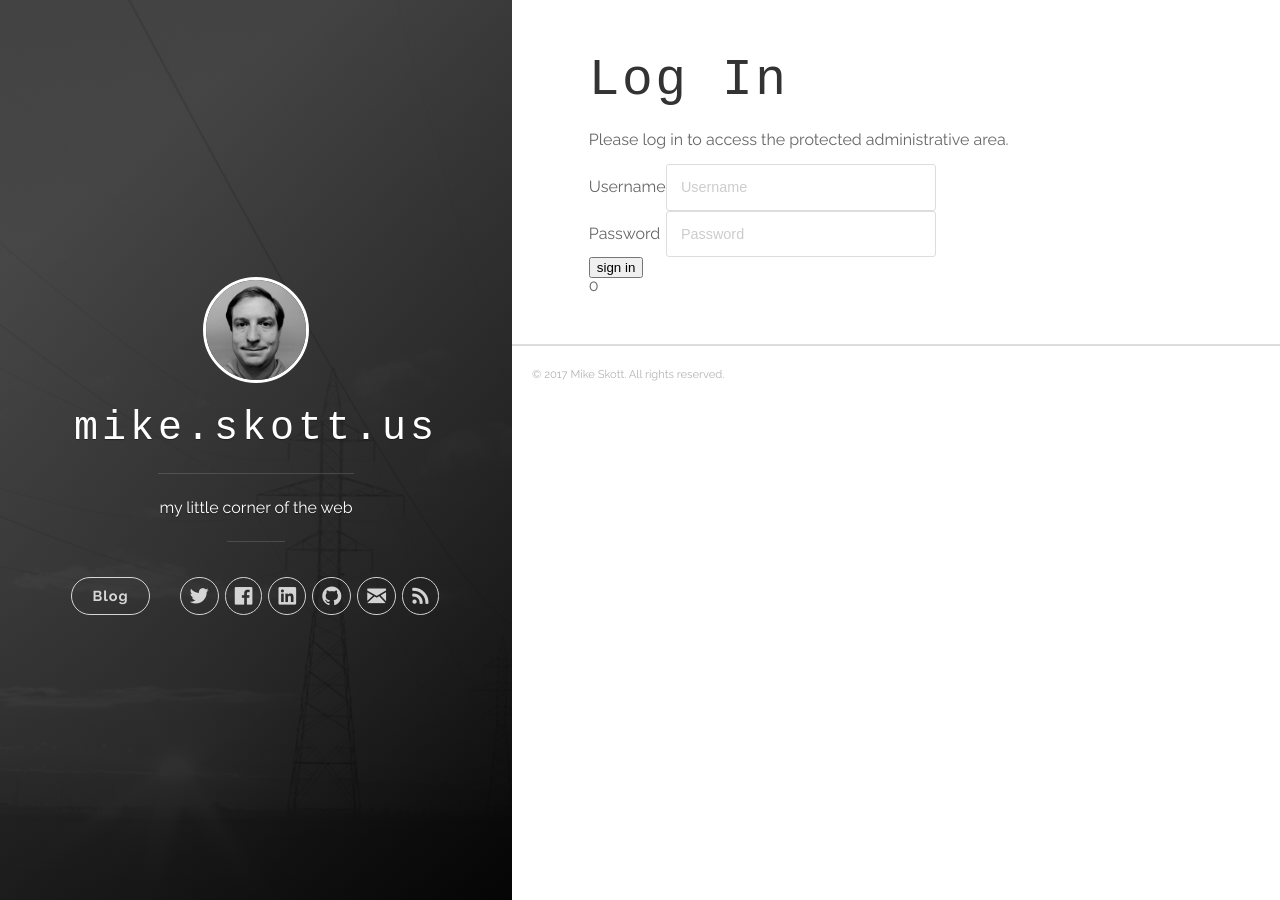
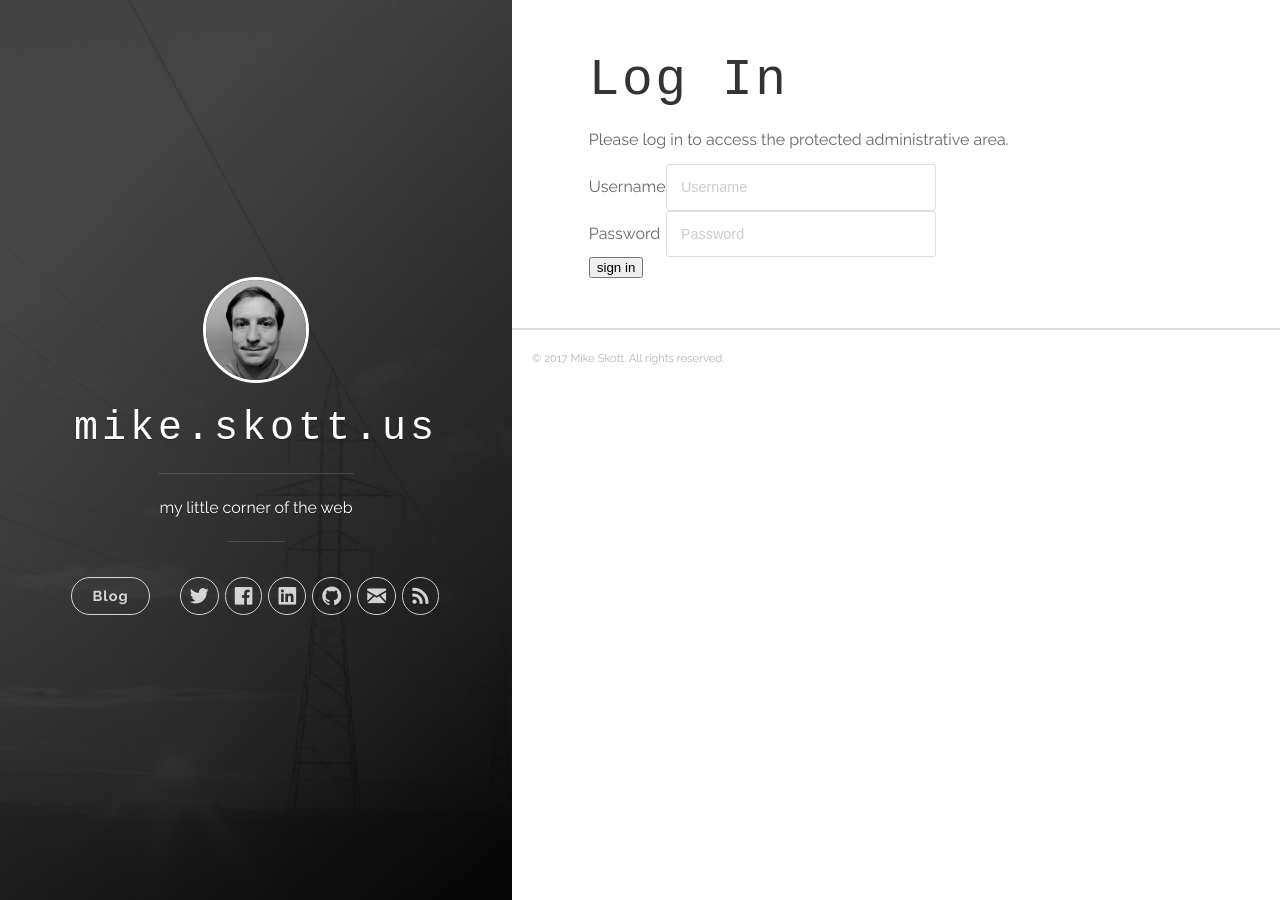
Before and after one commit to maskott/mike.skott.us, a Jekyll site: the page built from login/index.html, in a window 1280 px wide. Built offline with Jekyll 4.4.1, drawn with Linux system fonts in a browser that asks for light colours; nearby versions of some CDN libraries; some web fonts are replaced.

Commit message:
more work on ajax auth

```diff
--- a/login/index.html
+++ b/login/index.html
@@ -22,8 +22,6 @@ Please log in to access the protected administrative area.
   </table>
 </form>
 
-<div id="form_output">0</div>
-
 <script type="text/javascript">
   $(document).ready(function() {
     $('#login').submit(function(event) {
```
